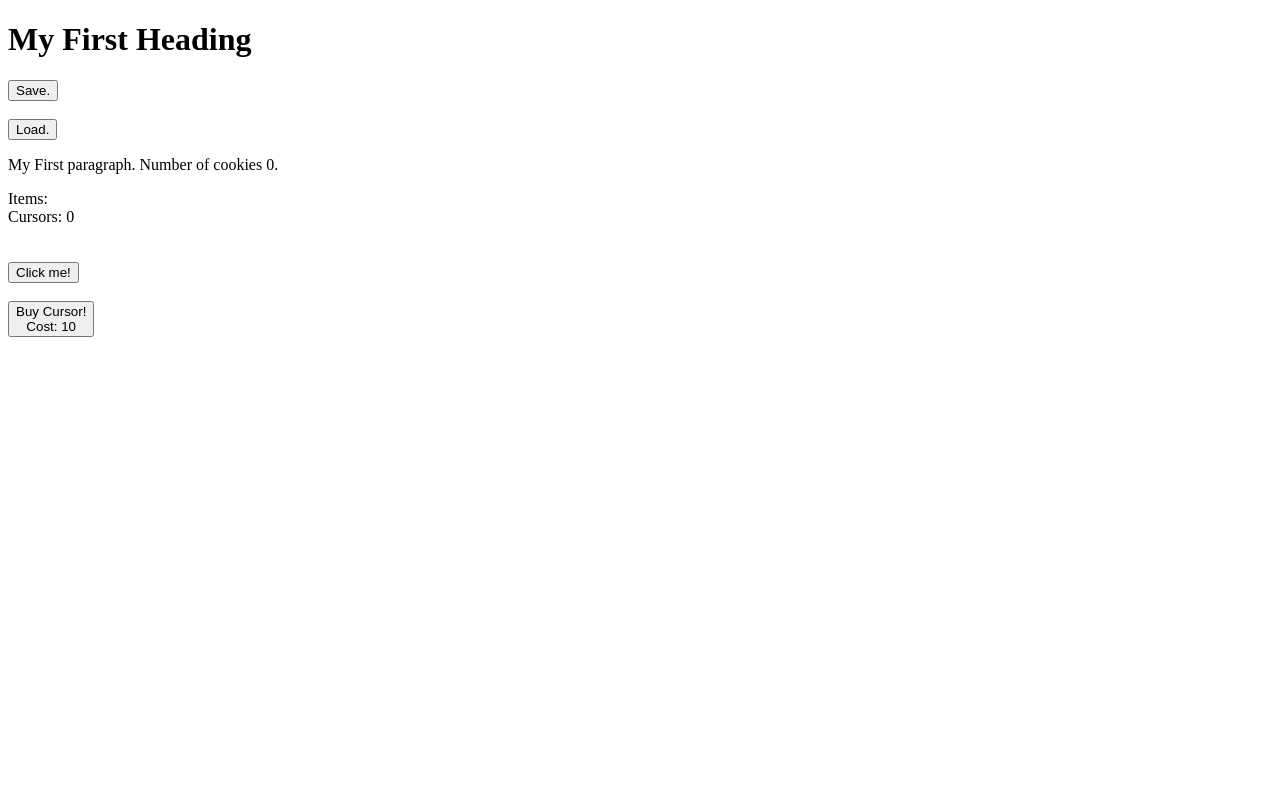
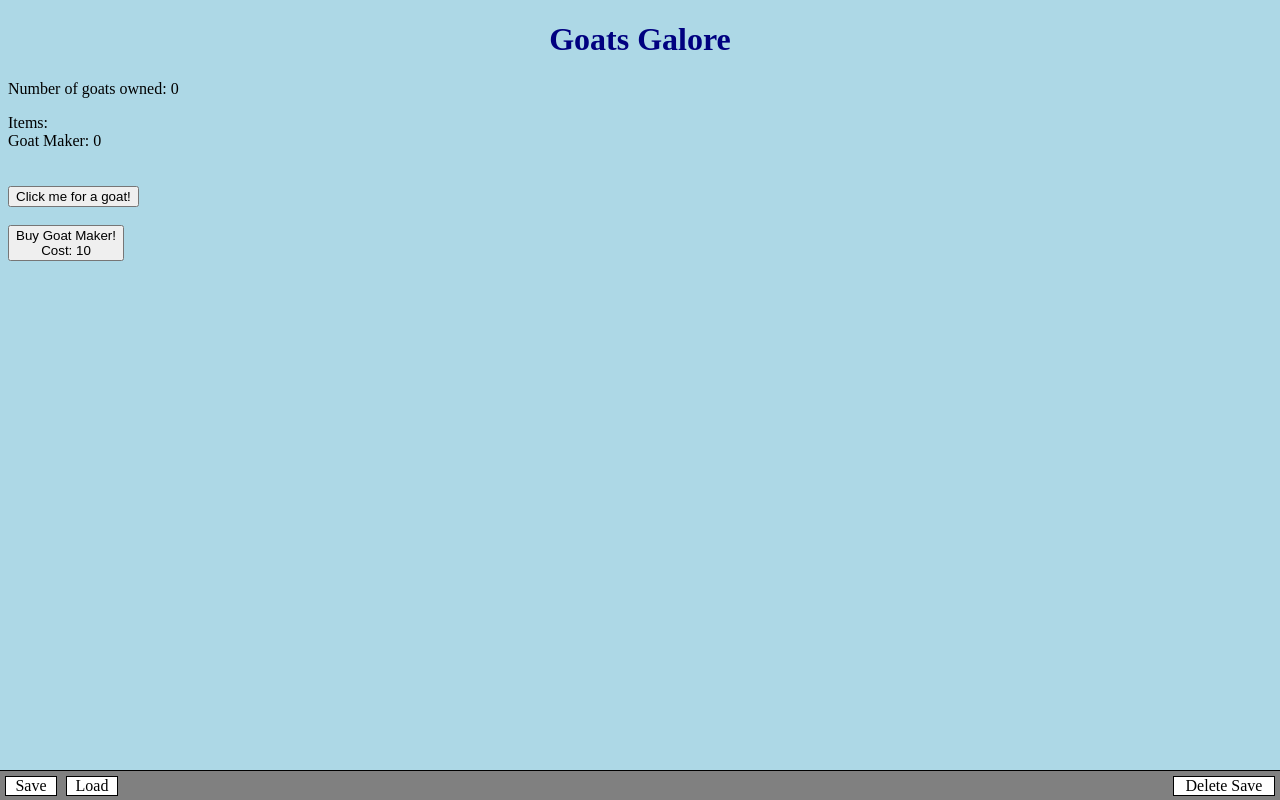
Before and after one commit to tuckerlong/sirtuck32.github.io, a plain HTML site: page index.html in a window 1280 px wide. Drawn offline with Linux system fonts and the light colour scheme.

Commit message:
Color and name change

```diff
--- a/index.html
+++ b/index.html
@@ -5,35 +5,31 @@
 	</head>
 	<body>
 
-		<h1>My First Heading</h1>
-		<button type="button" onClick="save()">
-			Save.
-			</button>
-		<br/>
-		<br/>
+		<h1>Goats Galore</h1>
 
-		<button type="button" onClick="load()">
-			Load.
-			</button>
-		<br/>
-
-		<p>My First paragraph. Number of cookies <span id="cookies">0</span>.</p>
+		<p>Number of goats owned: <span id="cookies">0</span></p>
 
 		Items: <br/>
-		Cursors: <span id="cursors">0</span><br/>
+		Goat Maker: <span id="cursors">0</span><br/>
 		<br/>
 		<br/>
 
 		<button type="button" onClick="cookieClick(1)">
-			Click me!
+			Click me for a goat!
 			</button>
 		<br/>
 		<br/>
 
 		<button type="button" onCLick="buyCursor()">
-			Buy Cursor!<br/>
+			Buy Goat Maker!<br/>
 			Cost: <span id="cursorCost">10</span>
 			</button>
+
+		<div id="footer">
+			<div id="saveButton" class="footerDiv" onclick="save();">Save</div>
+			<div id="loadButton" class="footerDiv" onclick="load();">Load</div>
+			<div id="deleteSaveButton" class="footerDiv" onclick="deleteSave();">Delete Save</div>
+		</div>
 
 		<script type="text/javascript" src="main.js"></script>
 	</body>
--- a/interface.css
+++ b/interface.css
@@ -0,0 +1,36 @@
+body {
+	background-color: lightblue;
+}
+
+h1 {
+	color: navy;
+	text-align: center;
+}
+
+#footer {
+  background-color: gray;
+  position: fixed;
+  height: 30px;
+  width: 100%;
+  border: 1px solid black;
+  left: -1px;
+  top: calc(100% - 30px);
+}
+
+.footerDiv {
+  background-color: white;
+  border: 1px solid black;
+  width: 50px;
+  height: 18px;
+  text-align: center;
+  margin: 5px;
+  margin-right: 0px;
+  display: inline-block;
+  cursor: pointer;
+}
+
+#deleteSaveButton {
+  width: 100px;
+  float: right;
+  margin-right: 5px;
+}
--- a/main.js
+++ b/main.js
@@ -49,7 +49,7 @@ function load() {
 	document.getElementById("cursors").innerHTML = prettify(cursors);
 }
 
-function remove() {
+function deleteSave() {
 	localStorage.removeItem("save")
 }
 
```
